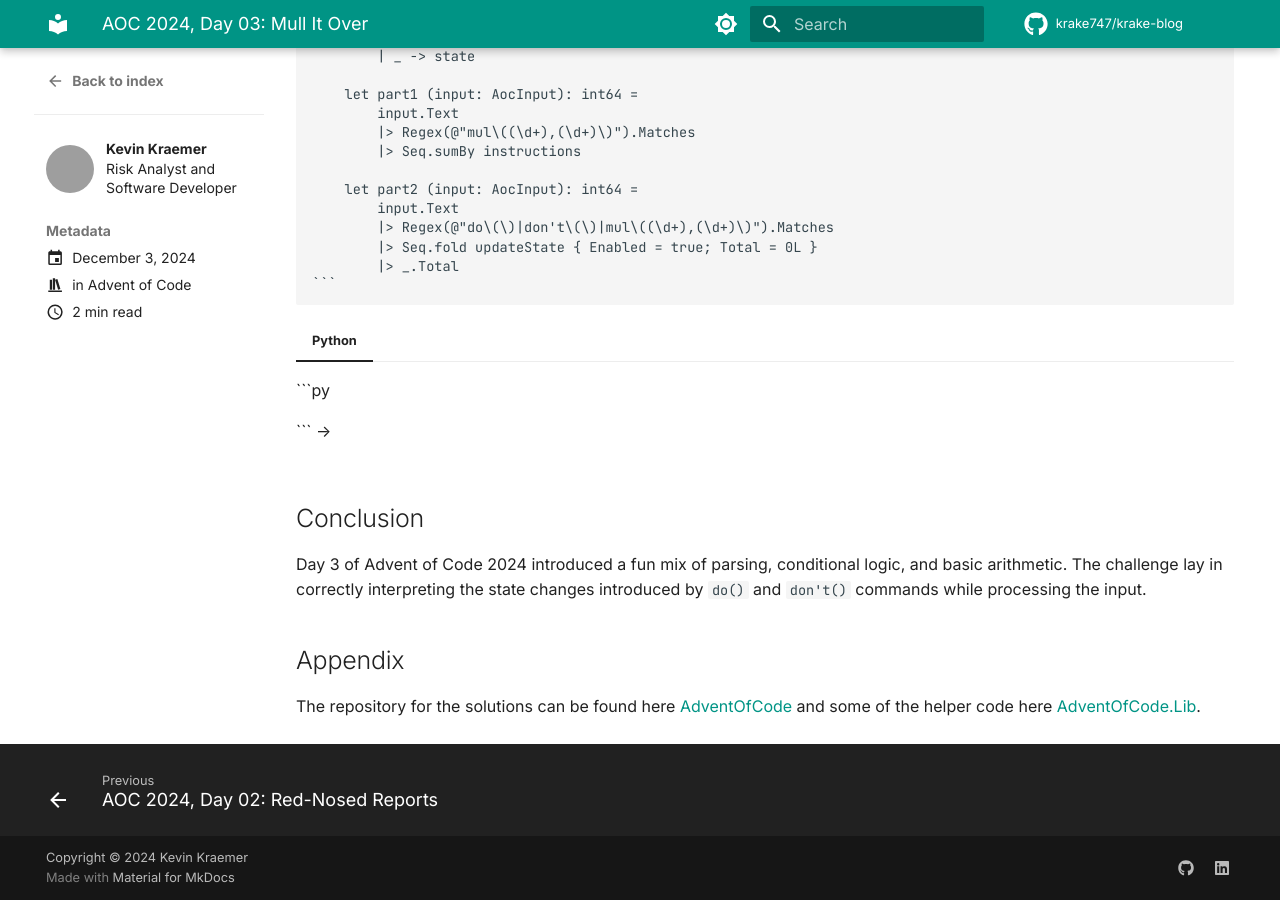
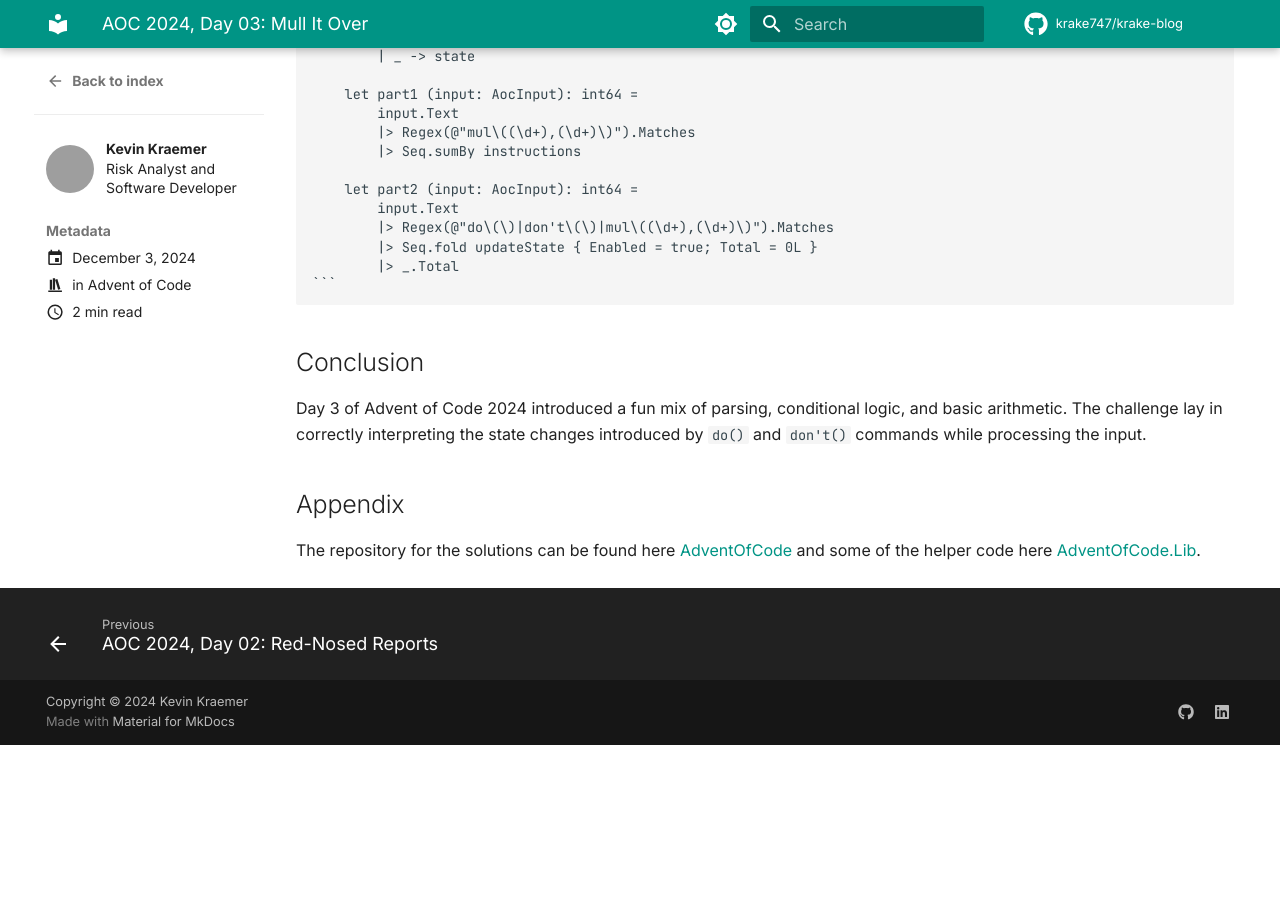
Before and after one commit to krake747/krake-blog, an MkDocs documentation site: the page built from docs/blog/posts/aoc_2024_03.md, in a window 1280 px wide and 900 px high, scrolled down 1966 px. Built offline with MkDocs 1.6.1 and Material for MkDocs 9.7.7, drawn with Linux system fonts in a browser that asks for light colours; comment, search, counter and statistics services are not loaded; after the commit the page ends 2711 px from its top, so only the background shows below that; grey boxes are pictures that could not be loaded.

Commit message:
fix(blog, 2024): remove empty python block

````diff
--- a/docs/blog/posts/aoc_2024_03.md
+++ b/docs/blog/posts/aoc_2024_03.md
@@ -114,7 +114,7 @@ When `do()` is called, operations resume as normal; when `don't()` is called, op
             |> _.Total
     ```
 
-=== "Python"
+<!-- === "Python"
 
     ```py
 
````
